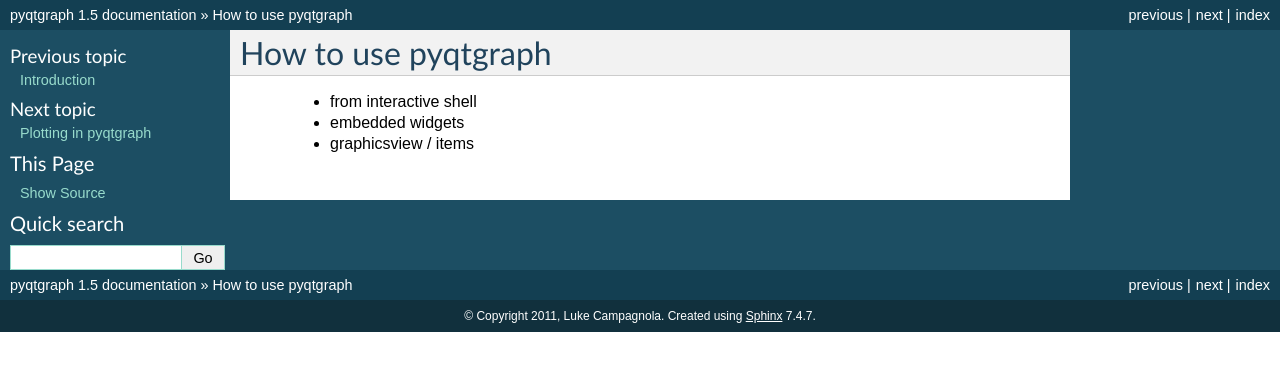
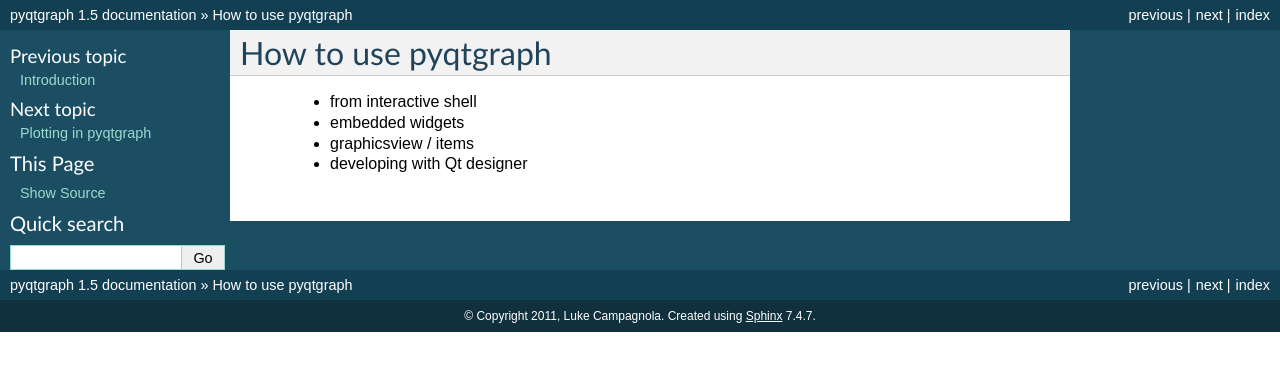
Before and after one commit to calanoue/pyqtgraph, a Sphinx documentation site: the page built from documentation/source/how_to_use.rst, in a window 1280 px wide. Shown: the top 371 px of the page. Built offline with Sphinx 7.4.7, drawn with Linux system fonts in a browser that asks for light colours; pages that are not in the unit, such as notebooks, are missing from menus.

Commit message:
doc update

```diff
--- a/documentation/source/how_to_use.rst
+++ b/documentation/source/how_to_use.rst
@@ -4,3 +4,4 @@
  - from interactive shell
  - embedded widgets
  - graphicsview / items
+ - developing with Qt designer
```
